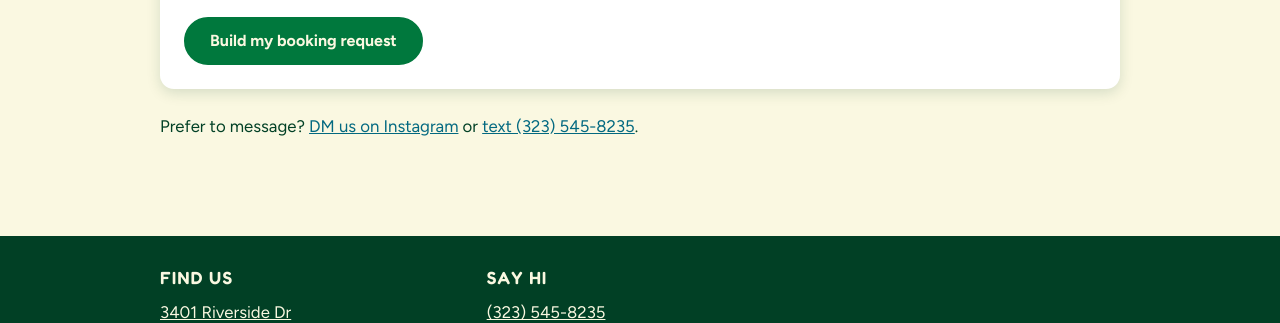
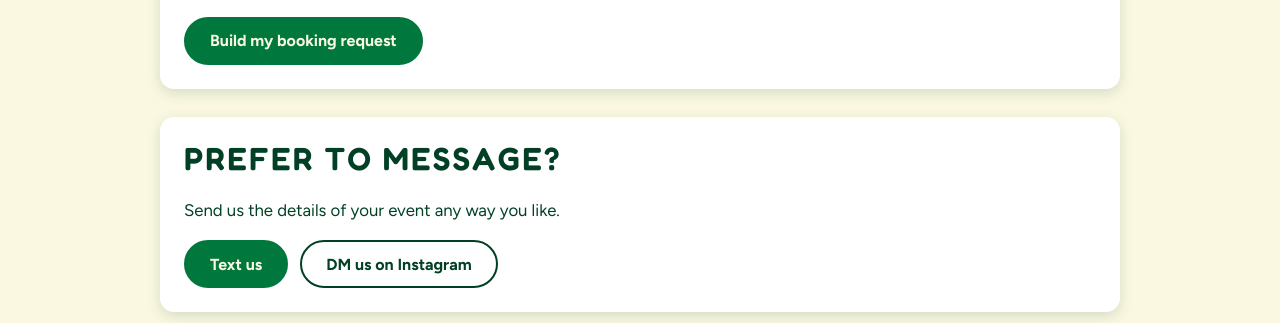
Before and after one commit to quintondang/15-love-coffee, a plain HTML site: page services.html in a window 1280 px wide. Shown: the part 980-1303 px from the top of the page. Drawn offline with Linux system fonts and the light colour scheme.

Commit message:
Services: message card with Text and Instagram buttons
Co-Authored-By: Claude Sonnet 5.5 <noreply@anthropic.com>
Claude-Session: https://claude.ai/code/session_017cFVQhrY8HgyomCBtFMavT

```diff
--- a/services.html
+++ b/services.html
@@ -66,7 +66,11 @@
     <textarea id="booking-msg" class="msg-box" readonly></textarea>
     <div class="btn-row"><button type="button" class="btn secondary" id="copy-again">Copy again</button></div><p id="copy-again-note" aria-live="polite"></p>
   </div>
-  <p style="margin-top:24px">Prefer to message? <a href="https://ig.me/m/15lovecoffee" target="_blank" rel="noopener">DM us on Instagram</a> or <a href="sms:+13235458235">text (323) 545-8235</a>.</p>
+  <section class="card" style="margin-top:28px">
+    <h2>Prefer to message?</h2>
+    <p>Send us the details of your event any way you like.</p>
+    <div class="btn-row"><a class="btn" href="sms:+13235458235">Text us</a><a class="btn secondary" href="https://ig.me/m/15lovecoffee" target="_blank" rel="noopener">DM us on Instagram</a></div>
+  </section>
 </section>
 </main>
 <footer class="site-footer">
```
